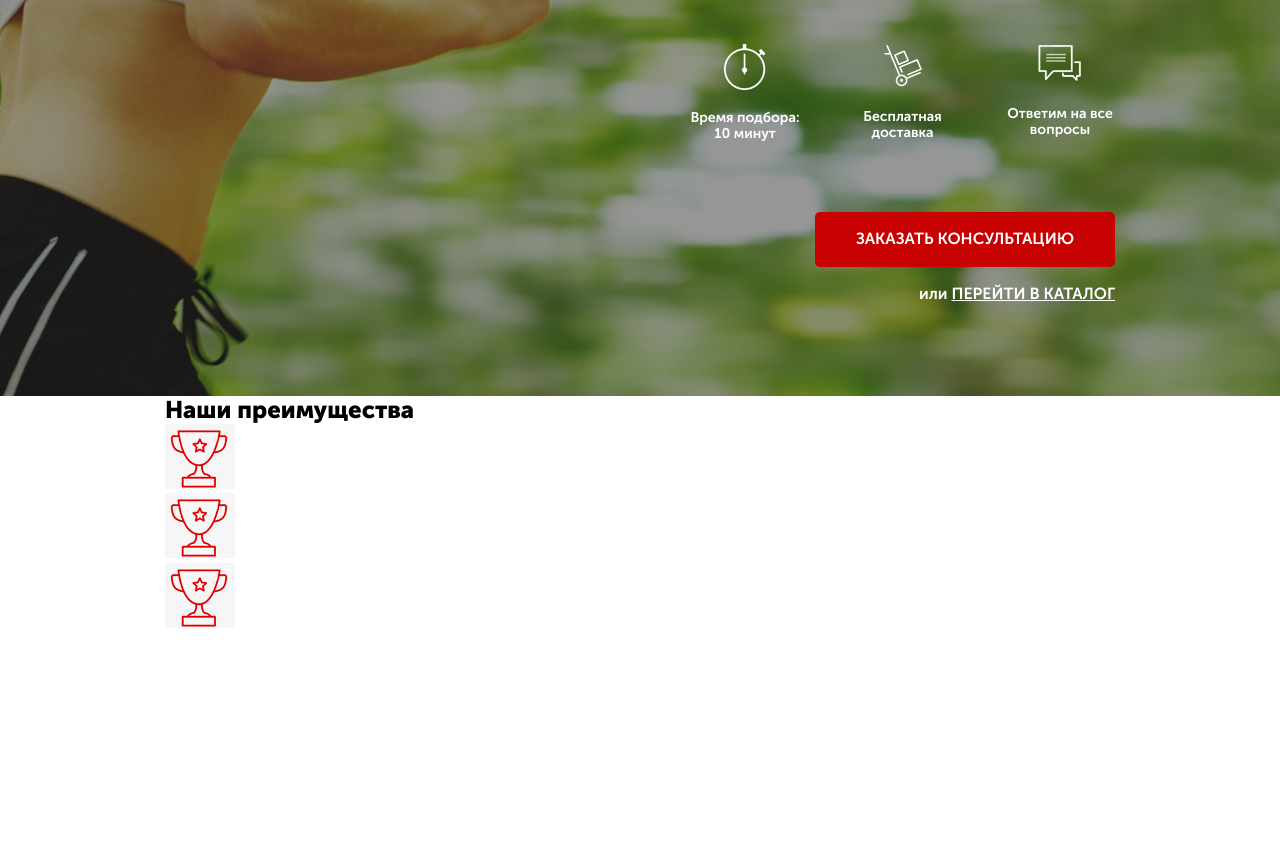
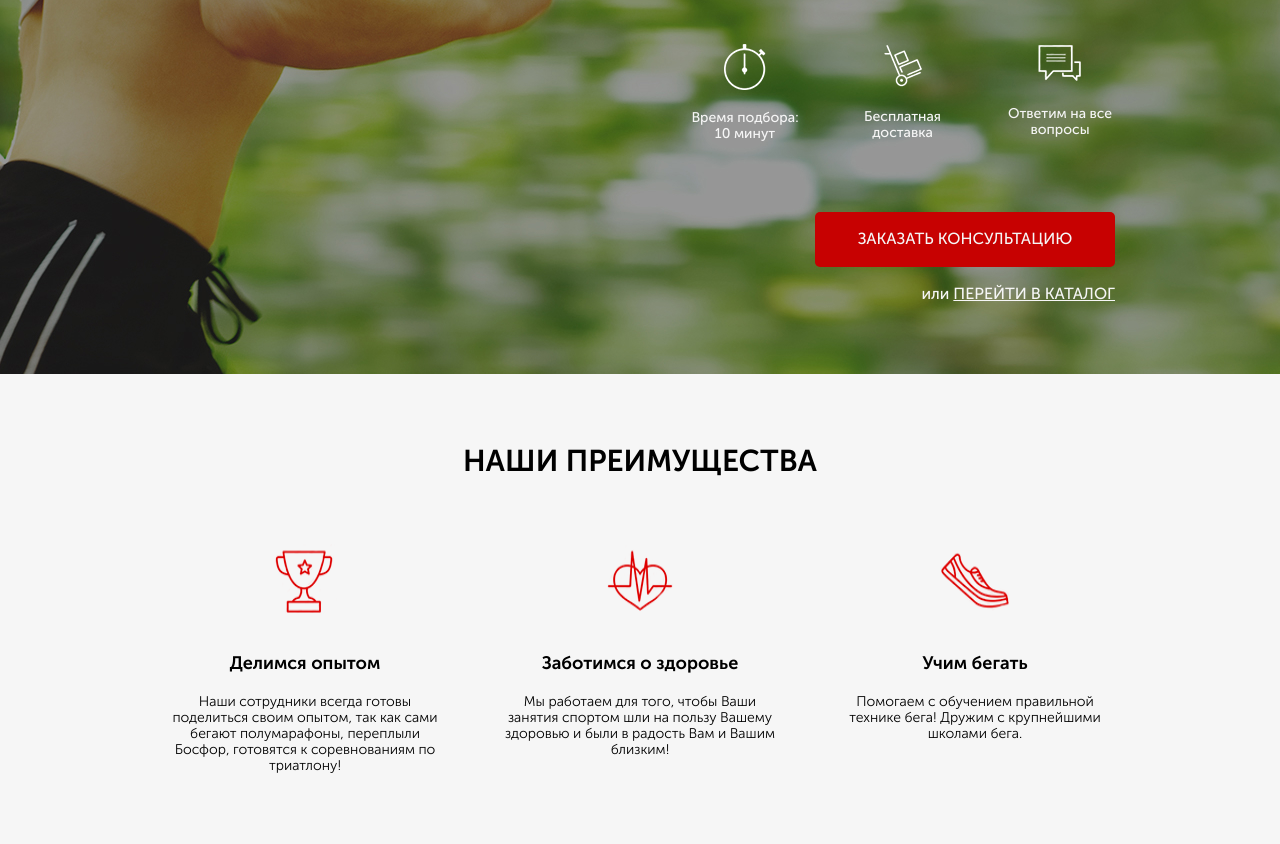
Before and after one commit to mal3v14/Pulse, a website: page src/index.html in a window 1280 px wide. Shown: the part 276-1120 px from the top of the page. Before the commit the page ends 908 px from the top, so only its background shows below. Drawn offline with Linux system fonts and the light colour scheme.

Commit message:
promo section optization for 1024,576px

```diff
--- a/src/css/fonts.css
+++ b/src/css/fonts.css
@@ -40,7 +40,7 @@
 		url('../fonts/MuseoSansCyrl-900.eot?#iefix') format('embedded-opentype'),
 		url('../fonts/MuseoSansCyrl-900.woff') format('woff'),
 		url('../fonts/MuseoSansCyrl-900.ttf') format('truetype');
-	font-weight: bold;
+	font-weight: 900;
 	font-style: normal;
 }
 
@@ -51,7 +51,7 @@
 		url('../fonts/MuseoSansCyrl-700.eot?#iefix') format('embedded-opentype'),
 		url('../fonts/MuseoSansCyrl-700.woff') format('woff'),
 		url('../fonts/MuseoSansCyrl-700.ttf') format('truetype');
-	font-weight: normal;
+	font-weight: 700;
 	font-style: normal;
 }
 
@@ -62,7 +62,7 @@
 		url('../fonts/MuseoSansCyrl-700Italic.eot?#iefix') format('embedded-opentype'),
 		url('../fonts/MuseoSansCyrl-700Italic.woff') format('woff'),
 		url('../fonts/MuseoSansCyrl-700Italic.ttf') format('truetype');
-	font-weight: normal;
+	font-weight: 700;
 	font-style: italic;
 }
 
@@ -84,7 +84,7 @@
 		url('../fonts/MuseoSansCyrl-100.eot?#iefix') format('embedded-opentype'),
 		url('../fonts/MuseoSansCyrl-100.woff') format('woff'),
 		url('../fonts/MuseoSansCyrl-100.ttf') format('truetype');
-	font-weight: 300;
+	font-weight: 100;
 	font-style: normal;
 }
 
@@ -95,7 +95,7 @@
 		url('../fonts/MuseoSansCyrl-100Italic.eot?#iefix') format('embedded-opentype'),
 		url('../fonts/MuseoSansCyrl-100Italic.woff') format('woff'),
 		url('../fonts/MuseoSansCyrl-100Italic.ttf') format('truetype');
-	font-weight: 300;
+	font-weight: 100;
 	font-style: italic;
 }
 
@@ -106,6 +106,6 @@
 		url('../fonts/MuseoSansCyrl-900Italic.eot?#iefix') format('embedded-opentype'),
 		url('../fonts/MuseoSansCyrl-900Italic.woff') format('woff'),
 		url('../fonts/MuseoSansCyrl-900Italic.ttf') format('truetype');
-	font-weight: bold;
+	font-weight: 900;
 	font-style: italic;
 }
--- a/src/index.html
+++ b/src/index.html
@@ -61,22 +61,27 @@
         <div class="container">
             <h2 class="advantages__title"> Наши преимущества</h2>
             <div class="advantages__wrapper">
+
                 <div class="advantages__icon">
                     <img src="icons/cup.png" alt="cup"></img>
-                    <div class="advantages__subtitle"></div>
-                    <div class="advantages__text"></div>
+                    <div class="advantages__subtitle">Делимся опытом</div>
+                    <div class="advantages__text">Наши сотрудники всегда готовы поделиться своим опытом, так как сами
+                        бегают полумарафоны, переплыли Босфор, готовятся к
+                        соревнованиям по триатлону!</div>
                 </div>
 
                 <div class="advantages__icon">
-                    <img src="icons/cup.png" alt="cup"></img>
-                    <div class="advantages__subtitle"></div>
-                    <div class="advantages__text"></div>
+                    <img src="icons/heart.png" alt="heart"></img>
+                    <div class="advantages__subtitle">Заботимся о здоровье</div>
+                    <div class="advantages__text">Мы работаем для того, чтобы Ваши занятия спортом шли на пользу Вашему
+                        здоровью и были в радость Вам и Вашим близким!</div>
                 </div>
 
                 <div class="advantages__icon">
-                    <img src="icons/cup.png" alt="cup"></img>
-                    <div class="advantages__subtitle"></div>
-                    <div class="advantages__text"></div>
+                    <img src="icons/shoe.png" alt="shoe"></img>
+                    <div class="advantages__subtitle">Учим бегать</div>
+                    <div class="advantages__text">Помогаем с обучением правильной технике бега! Дружим с крупнейшими
+                        школами бега.</div>
                 </div>
 
 
--- a/src/sass/base/_variables.scss
+++ b/src/sass/base/_variables.scss
@@ -1,2 +1,2 @@
 $main-color: #c70101;
-$white-color: #fff;
+$white-color: #f6f6f6;
--- /dev/null
+++ b/src/sass/blocks/_advantages.scss
@@ -0,0 +1,48 @@
+@use "base/variables";
+
+.advantages {
+    padding: 70px 0;
+    background-color: variables.$white-color;
+
+    @media screen and (max-width: 576px) {
+        padding: 40px 0;
+    }
+
+    &__title {
+        font-weight: 700;
+        font-size: 30px;
+        text-align: center;
+        text-transform: uppercase;
+        color: black;
+    }
+
+    &__wrapper {
+        margin-top: 65px;
+        display: flex;
+        text-align: center;
+        justify-content: space-between;
+
+        img {
+            height: 70px;
+            width: 70px;
+        }
+    }
+
+
+
+    &__subtitle {
+        font-weight: 700;
+        font-size: 18px;
+        margin-top: 35px;
+        color: black;
+    }
+
+    &__text {
+        max-width: 280px;
+        font-weight: 300;
+        font-size: 14px;
+        text-align: center;
+        color: black;
+        margin-top: 20px;
+    }
+}
--- a/src/sass/blocks/_container.scss
+++ b/src/sass/blocks/_container.scss
@@ -1,4 +1,8 @@
 .container {
     max-width: 950px;
     margin: 0 auto;
+
+    @media screen and (max-width: 1024px) {
+        padding: 0 40px;
+    }
 }
--- a/src/sass/blocks/_header.scss
+++ b/src/sass/blocks/_header.scss
@@ -4,7 +4,11 @@
     align-items: center;
 
     &__logo {
-        width: 250px;
+        max-width: 250px;
+
+        @media screen and (max-width: 576px) {
+            width: 35%;
+        }
 
         img {
             width: 100%;
@@ -19,10 +23,17 @@
         font-size: 12px;
         color: #fff;
 
+
         span {
             display: block;
             font-size: 18px;
+
+            @media screen and (max-width: 576px) {
+                font-size: 14px;
+            }
         }
+
+
     }
 
     &__contacts {
@@ -36,10 +47,13 @@
         display: block;
         font-weight: 700;
         font-size: 18px;
-
         text-decoration: none;
         color: #fff;
 
+        @media screen and (max-width: 576px) {
+            font-weight: 300;
+            font-size: 15px;
+        }
     }
 
 }
--- a/src/sass/blocks/_promo.scss
+++ b/src/sass/blocks/_promo.scss
@@ -3,15 +3,30 @@
 
 .promo {
 
-    min-height: 650px;
+    max-height: 650px;
     padding: 21px 0 93px 0;
     background: url(../../img/bg.jpg) center center/ cover no-repeat;
+
+    @media screen and (max-width: 768px) {
+        background: url(../../img/bg_1024px.jpg) center center/ cover no-repeat;
+    }
+
+    @media screen and (max-width: 576px) {
+        max-height: 590px;
+        padding: 30px 0 30px 0;
+    }
+
 
     &__wrapper {
         display: flex;
         flex-direction: column;
         align-items: flex-end;
         margin-top: 90px;
+
+        @media screen and (max-width: 576px) {
+            margin-top: 50px;
+            align-items: center;
+        }
     }
 
     &__header {
@@ -19,7 +34,13 @@
         font-size: 42px;
         text-transform: uppercase;
         color: variables.$white-color;
+
         // line-height: 24px;
+        @media screen and (max-width: 576px) {
+            text-align: center;
+            font-size: 30px;
+
+        }
     }
 
     &__subheader {
@@ -28,7 +49,13 @@
         font-size: 24px;
         text-transform: uppercase;
         color: variables.$white-color;
+
         // line-height: 24px;
+        @media screen and (max-width: 576px) {
+            text-align: center;
+            font-size: 16px;
+            margin-top: 10px;
+        }
     }
 
     &__icons {
--- a/src/sass/style.scss
+++ b/src/sass/style.scss
@@ -3,6 +3,7 @@
 @use "blocks/promo";
 @use "blocks/header";
 @use "blocks/buttons";
+@use "blocks/advantages";
 
 
 * {
```
Also changed, not shown: src/css/style.min.css, src/img/bg_1024px.jpg (added), src/img/bg_1024px_.jpg (added), src/img/bg_576px.jpg (added).
